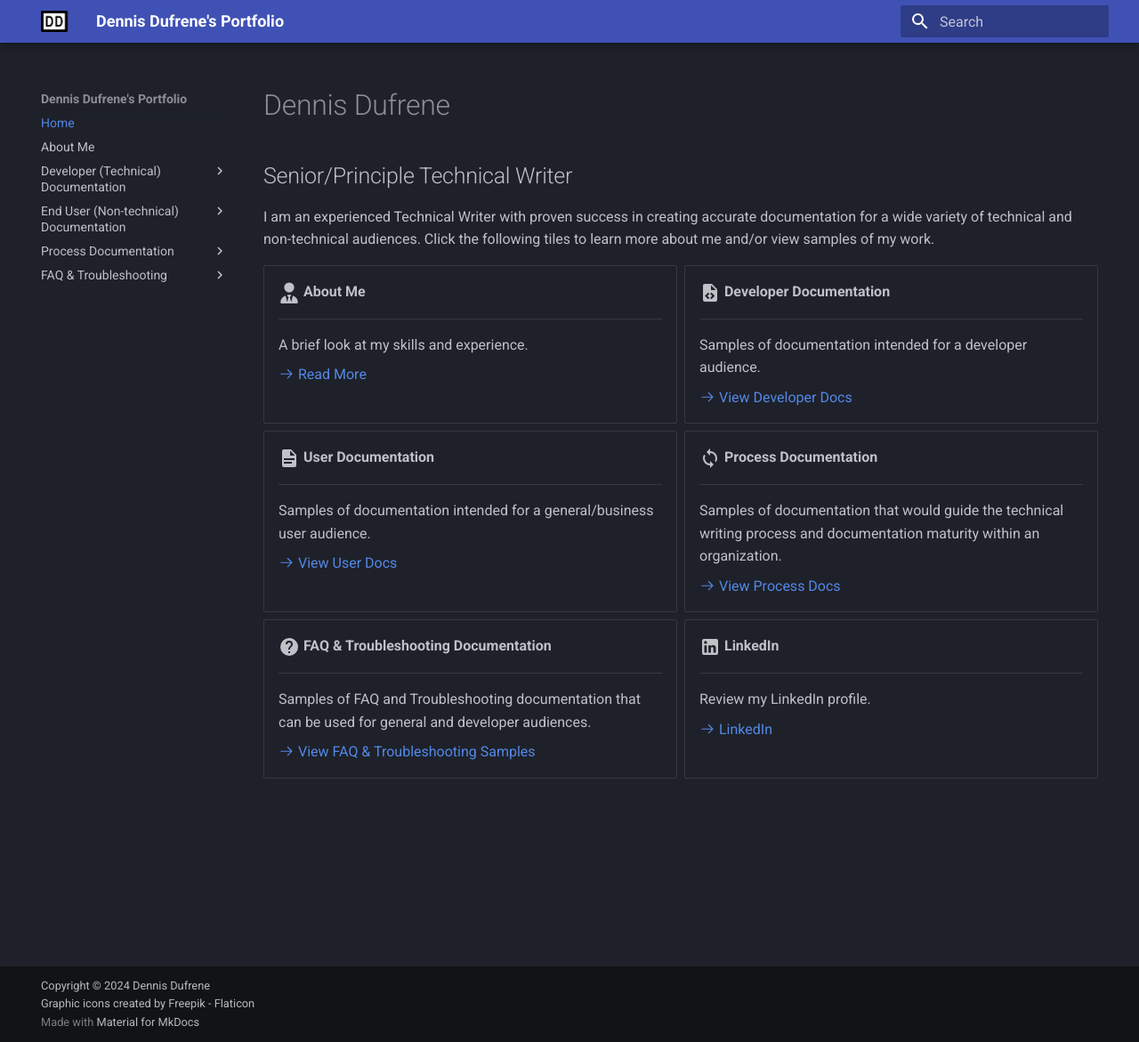
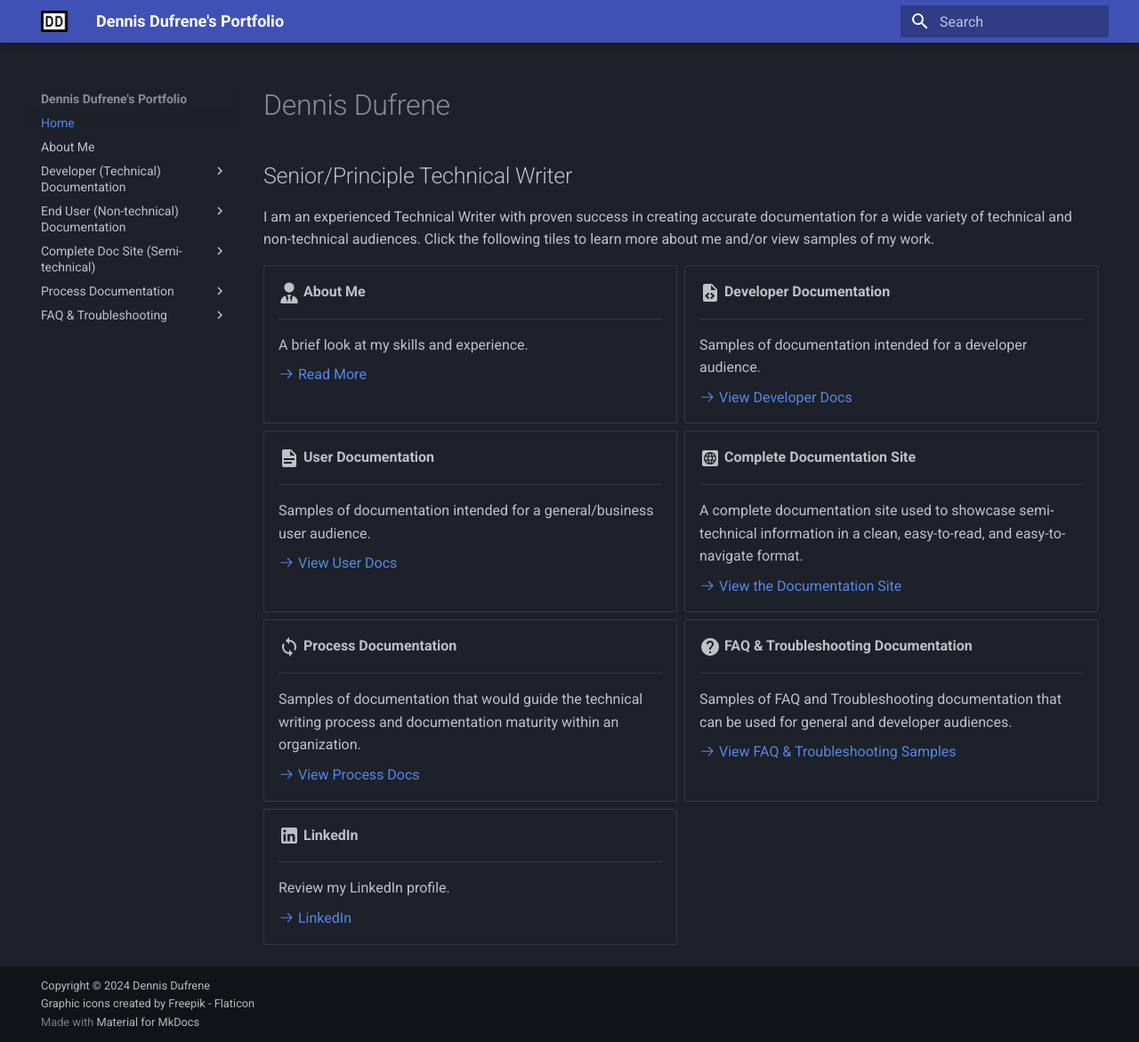
Before and after one commit to DennisJDufrene/dennisjdufreneportfolio, an MkDocs documentation site: the page built from docs/index.md, in a window 1280 px wide and 1171 px high. Shown: the whole window at 89% size. Built offline with MkDocs 1.6.1 and Material for MkDocs 9.7.7, drawn with Linux system fonts in a browser that asks for light colours.

Commit message:
Added Complete Site link and references.

```diff
--- a/docs/index.md
+++ b/docs/index.md
@@ -35,6 +35,14 @@ I am an experienced Technical Writer with proven success in creating accurate do
 
     [:octicons-arrow-right-24: View User Docs](enduser_doc_overview.md)
 
+-   :material-web-box:{ .lg .middle } __Complete Documentation Site__
+
+    ---
+
+    A complete documentation site used to showcase semi-technical information in a clean, easy-to-read, and easy-to-navigate format.
+
+    [:octicons-arrow-right-24: View the Documentation Site](complete-site.md)
+
 -   :material-sync:{ .lg .middle } __Process Documentation__
 
     ---
--- a/mkdocs.yml
+++ b/mkdocs.yml
@@ -59,6 +59,8 @@ nav:
       - End User Help File (HTML): rss-from-source.md
       - Internal Stakeholder Report: sample_report.md
       - Workflow Diagram: sample_workflow.md
+   - Complete Doc Site (Semi-technical):
+      - Complete Site Overview: complete-site.md
    - Process Documentation:
       - Process Documentation Overview: process_doc_overview.md
       - Technical Documentation Request Process: process_request_doc.md
```
Also changed, not shown: docs/complete-site.md (added, +5 -0 lines).
